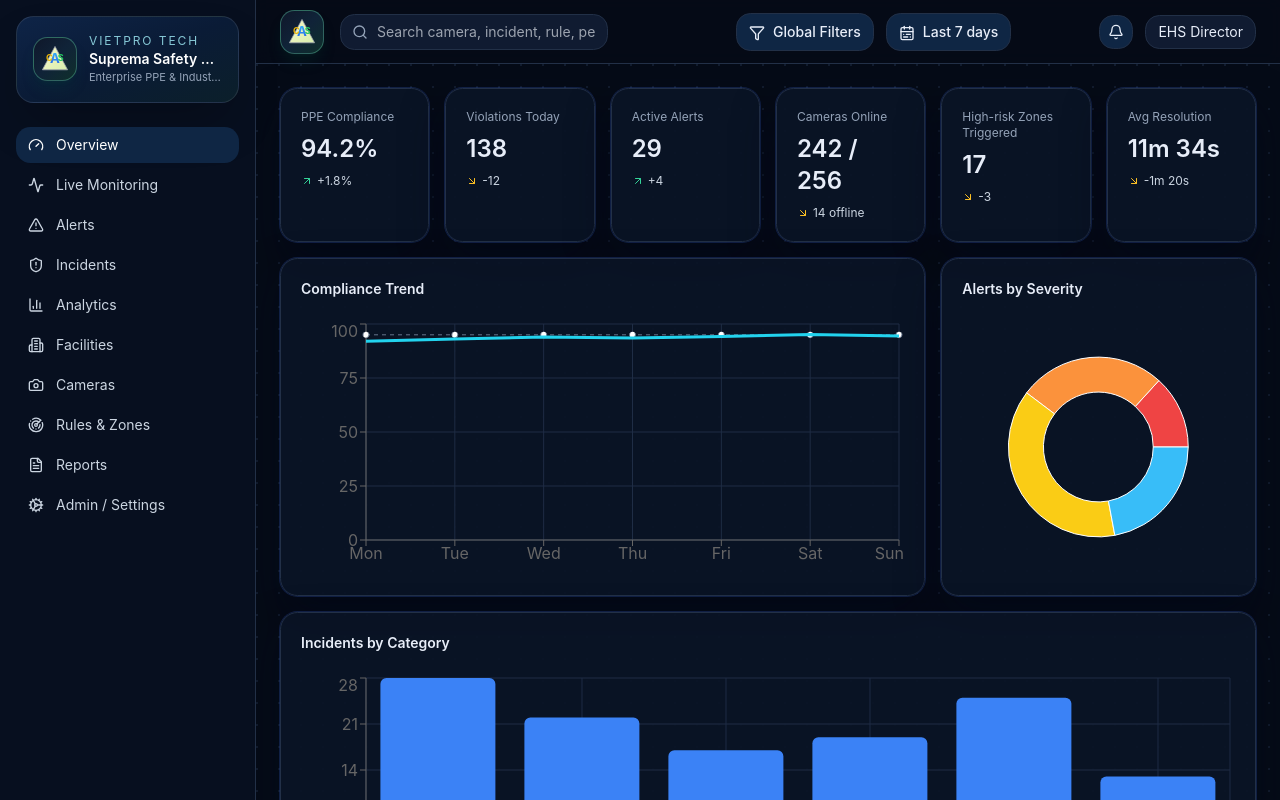
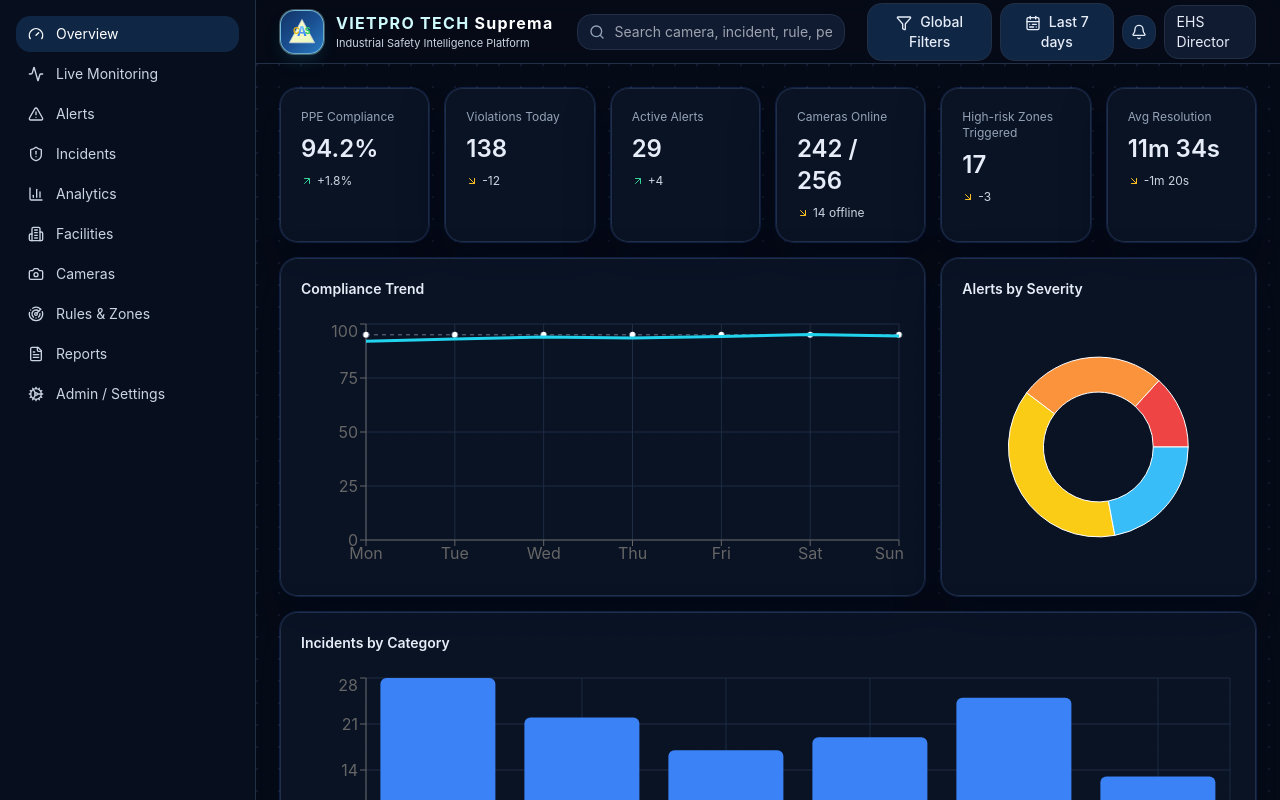
Before and after one commit to tomha85/portal, a React (Vite) app: page / in a window 1280 px wide. Built offline with nearby package versions, Linux system fonts and the light colour scheme.

Commit message:
Refine branding in header and remove sidebar logo

```diff
--- a/src/components/brand/BrandLogo.tsx
+++ b/src/components/brand/BrandLogo.tsx
@@ -8,20 +8,20 @@
 export function BrandLogo({ compact = false, className }: BrandLogoProps) {
   return (
     <div className={cn('flex items-center gap-3', className)}>
-      <div className="relative h-11 w-11 shrink-0 rounded-xl border border-emerald-300/35 bg-gradient-to-br from-slate-900 via-[#102338] to-[#0f2f2b] p-1.5 shadow-lg shadow-emerald-900/20">
+      <div className="relative h-11 w-11 shrink-0 rounded-xl border border-cyan-200/60 bg-gradient-to-br from-[#123465] via-[#1a4f92] to-[#2a7bc2] p-1.5 shadow-lg shadow-cyan-900/35 ring-1 ring-cyan-100/30">
         <svg viewBox="0 0 100 100" className="h-full w-full" aria-hidden="true">
           <defs>
             <linearGradient id="triangleFill" x1="0" y1="0" x2="1" y2="1">
-              <stop offset="0%" stopColor="#f9f6c9" />
-              <stop offset="100%" stopColor="#d7efad" />
+              <stop offset="0%" stopColor="#fff8cc" />
+              <stop offset="100%" stopColor="#e8f9be" />
             </linearGradient>
             <linearGradient id="letterBlue" x1="0" y1="0" x2="0" y2="1">
-              <stop offset="0%" stopColor="#38bdf8" />
-              <stop offset="100%" stopColor="#2563eb" />
+              <stop offset="0%" stopColor="#93e8ff" />
+              <stop offset="100%" stopColor="#1e63ff" />
             </linearGradient>
           </defs>
 
-          <polygon points="50,8 92,86 8,86" fill="url(#triangleFill)" stroke="#9ca3af" strokeWidth="2.5" />
+          <polygon points="50,8 92,86 8,86" fill="url(#triangleFill)" stroke="#cbd5e1" strokeWidth="2.5" />
           <text x="50" y="62" textAnchor="middle" fontSize="44" fontWeight="700" fill="url(#letterBlue)">
             A
           </text>
@@ -36,9 +36,8 @@
 
       {!compact && (
         <div className="min-w-0">
-          <p className="truncate text-xs uppercase tracking-[0.16em] text-cyan-200/80">Vietpro Tech</p>
-          <p className="truncate text-sm font-semibold text-white">Suprema Safety Command</p>
-          <p className="truncate text-[11px] text-slate-400">Enterprise PPE &amp; Industrial Risk Intelligence</p>
+          <p className="truncate text-base font-bold tracking-[0.08em] text-cyan-100">VIETPRO TECH <span className="text-white">Suprema</span></p>
+          <p className="truncate text-[11px] text-slate-300">Industrial Safety Intelligence Platform</p>
         </div>
       )}
     </div>
--- a/src/components/layout/Header.tsx
+++ b/src/components/layout/Header.tsx
@@ -5,15 +5,15 @@
 
 export function Header() {
   return (
-    <header className="sticky top-0 z-20 flex h-16 items-center gap-3 border-b border-border bg-background/80 px-6 backdrop-blur">
-      <BrandLogo compact className="mr-1" />
-      <div className="relative w-96">
+    <header className="sticky top-0 z-20 flex h-16 items-center gap-2 border-b border-border bg-background/80 px-6 backdrop-blur">
+      <BrandLogo className="mr-2" />
+      <div className="relative ml-2 w-80">
         <Search className="pointer-events-none absolute left-3 top-2.5 h-4 w-4 text-slate-400" />
         <Input placeholder="Search camera, incident, rule, person" className="pl-9" />
       </div>
       <Button><Filter className="mr-2 inline h-4 w-4" />Global Filters</Button>
       <Button><CalendarRange className="mr-2 inline h-4 w-4" />Last 7 days</Button>
-      <div className="ml-auto flex items-center gap-3">
+      <div className="ml-auto flex items-center gap-2">
         <Button className="px-2"><Bell className="h-4 w-4" /></Button>
         <div className="rounded-xl border border-border bg-muted px-3 py-1.5 text-sm">EHS Director</div>
       </div>
--- a/src/components/layout/Sidebar.tsx
+++ b/src/components/layout/Sidebar.tsx
@@ -1,7 +1,6 @@
 import { NavLink } from 'react-router-dom';
 import { Activity, AlertTriangle, BarChart3, Building2, Camera, Cog, FileText, Gauge, Radar, ShieldAlert } from 'lucide-react';
 import { cn } from '@/lib/utils';
-import { BrandLogo } from '@/components/brand/BrandLogo';
 
 const items = [
   { to: '/', label: 'Overview', icon: Gauge },
@@ -19,9 +18,6 @@
 export function Sidebar() {
   return (
     <aside className="w-64 border-r border-border bg-[#070f1f] p-4">
-      <div className="mb-6 rounded-2xl border border-white/10 bg-gradient-to-br from-[#0e2447] via-[#0a1b36] to-[#0b1f2a] p-4 shadow-2xl shadow-black/25">
-        <BrandLogo />
-      </div>
       <nav className="space-y-1">
         {items.map((item) => (
           <NavLink
```
